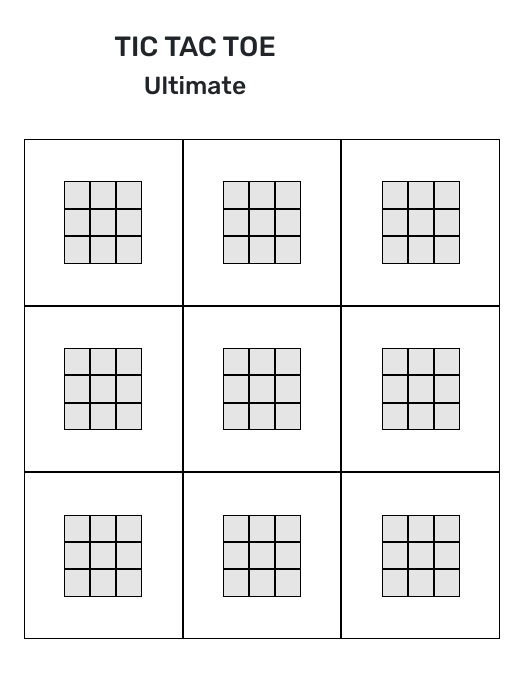
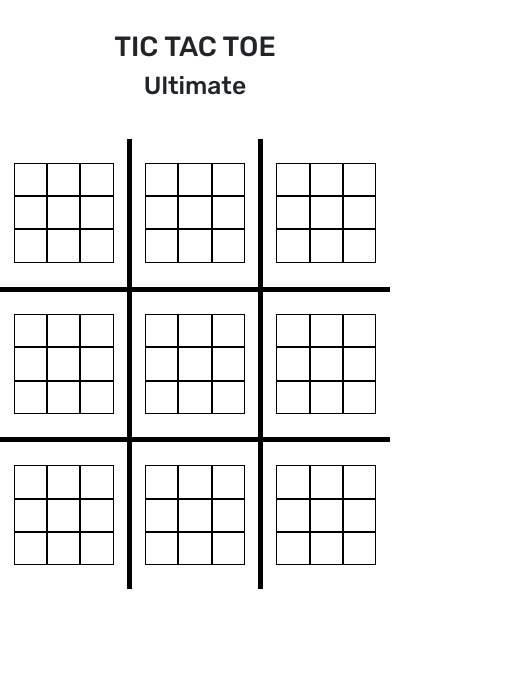
Before and after one commit to jon-zawada/tic-tac-ultimate, a React (Vite) app: page / in a window 390 px wide. Shown: the top 678 px of the page, 512 px wide, since content can reach past the window. Built offline with nearby package versions, Linux system fonts and the light colour scheme.

Commit message:
refactors css for mobile view ports

```diff
--- a/src/App.tsx
+++ b/src/App.tsx
@@ -1,7 +1,6 @@
 /* eslint-disable @typescript-eslint/no-explicit-any */
 import React from "react";
 import Miniboard from "./Miniboard";
-import { Container, Col } from "react-bootstrap";
 import { checkCats, checkWinner } from "./utils";
 
 const initState = [
@@ -120,11 +119,13 @@ function App() {
         <h1>TIC TAC TOE</h1>
         <h2>Ultimate</h2>
       </div>
-      <Container fluid className="app-wrapper">
-        <Container className="outer-grid-wrapper">
-          {state.map((row, i) =>
-            row.map((grid, j) => (
-              <Col key={`box-${i}${j}`}>
+      <div className="app-wrapper">
+        <table className="outer-table">
+          <tbody>
+            {state.map((row, i) => (
+              <tr key={`row-${i}`}>
+                {row.map((grid, j) => (
+                  <td className="outer-td" key={`cell-${i}${j}`}>
                     <Miniboard
                       playableBox={playableBox}
                       status={boxStatus[i][j]}
@@ -133,14 +134,13 @@ function App() {
                       j={j}
                       play={play}
                     />
-              </Col>
-            ))
-          )}
-        </Container>
-        {/* <Button variant="primary" size="lg" onClick={resetGame}>
-          Restart game
-        </Button> */}
-      </Container>
+                  </td>
+                ))}
+              </tr>
+            ))}
+          </tbody>
+        </table>
+      </div>
     </>
   );
 }
--- a/src/Miniboard.tsx
+++ b/src/Miniboard.tsx
@@ -19,10 +19,10 @@ const Miniboard = (props: any) => {
         <div
           className={
             props.status === "X"
-              ? "donex"
+              ? "done-x"
               : props.status === "O"
-              ? "doneo"
-              : "donecats"
+              ? "done-o"
+              : "done-cats"
           }
         >
           {props.status}
--- a/src/index.css
+++ b/src/index.css
@@ -10,11 +10,29 @@ body,
   box-sizing: border-box;
 }
 
+.outer-table {
+  border-collapse: collapse;
+  /* background-color: #17BDAC; */
+}
+
+.outer-td {
+  margin: 0;
+  border: 5px solid black; /*#0BA192 */
+  height: 200px;
+  width: 200px;
+  padding: 0;
+}
+
+.inner-td {
+  margin: 0;
+  border: 5px solid black; /*#0BA192 */
+  height: 100px;
+  width: 100px;
+  padding: 0;
+}
 
 .app-wrapper {
   display: flex;
-  flex-direction: column;
-  gap: 30px;
   align-items: center;
   justify-content: center;
   padding-bottom: 100px;
@@ -24,21 +42,10 @@ body,
   display: grid;
   grid-template-columns: 33.33% 33.33% 33.33%;
   grid-template-rows: 33.33% 33.33% 33.33%;
-  width: 50%;
-  height: 50%;
+  height: 150px;
+  width: 150px;
 }
 
-.outer-grid-wrapper {
-  width: 700px;
-	height: 700px;
-	margin: 0 auto;
-  border-radius: 10px;
-	display: grid;
-	grid-template: repeat(3, 1fr) / repeat(3, 1fr);
-  /* border: solid pink 5px;
-  padding: 15px;
-  background-color: #dab4f0; */
-}
 
 .outer-box {
   width: 100%;
@@ -46,23 +53,19 @@ body,
   display: flex;
   align-items: center;
   justify-content: center;
-  border: solid black 1px;
 }
 
 .box {
-  border: solid 1px black;
+  border: solid 1px black; /* play with this */
   display: flex;
   align-items: center;
   justify-content: center;
-  text-shadow: 0 1px 6px rgba(0,0,0,0.85);
-  background: rgba(0,0,0,0.10);
-  /* height: 15rem;
-  width: 100%; */
+
 }
 
 .box:hover {
   cursor: pointer;
-  background: rgba(0,0,0,0.25);
+  background: rgba(0,0,0,0.25); /* make this the color that will play */
 }
 
 .x {
@@ -129,7 +132,7 @@ body,
   gap: 10px;
 }
 
-.donex {
+.done-x {
   display: flex;
   align-items: center;
   justify-content: center;
@@ -141,7 +144,7 @@ body,
   font-size: 32px;
 }
 
-.doneo {
+.done-o {
   display: flex;
   align-items: center;
   justify-content: center;
@@ -153,11 +156,11 @@ body,
   font-size: 32px;
 }
 
-.donecats {
+.done-cats {
   display: flex;
   align-items: center;
   justify-content: center;
-  text-shadow: 0 1px 6px rgba(0,0,0,0.85);
+
   color: black;
   height: 100%;
   width: 100%;
@@ -165,16 +168,17 @@ body,
 }
 
 @media (max-width: 768px) {
-  .outer-grid-wrapper {
-    width: 650px;
-	  height: 650px;
-  }
+
 }
 
 @media (max-width: 576px) {
-  .outer-grid-wrapper {
-    width: 500px;
-	  height: 500px;
+  .outer-td {
+    height: 150px;
+    width: 150px;
+  }
+  .grid-wrapper {
+    height: 100px;
+    width: 100px;
   }
 }
 
@@ -190,3 +194,17 @@ h1 {
 h2 {
   text-align: center;
 }
+
+/* Style for top, bottom, left, and right borders */
+tr:first-child td {
+  border-top: none; /* Remove top border for the first row */
+}
+tr:last-child td {
+  border-bottom: none; /* Remove bottom border for the last row */
+}
+tr td:first-child {
+  border-left: none; /* Remove left border for the first column */
+}
+tr td:last-child {
+  border-right: none; /* Remove right border for the last column */
+}
```
Lines whose indentation alone changed are shown as unchanged.
